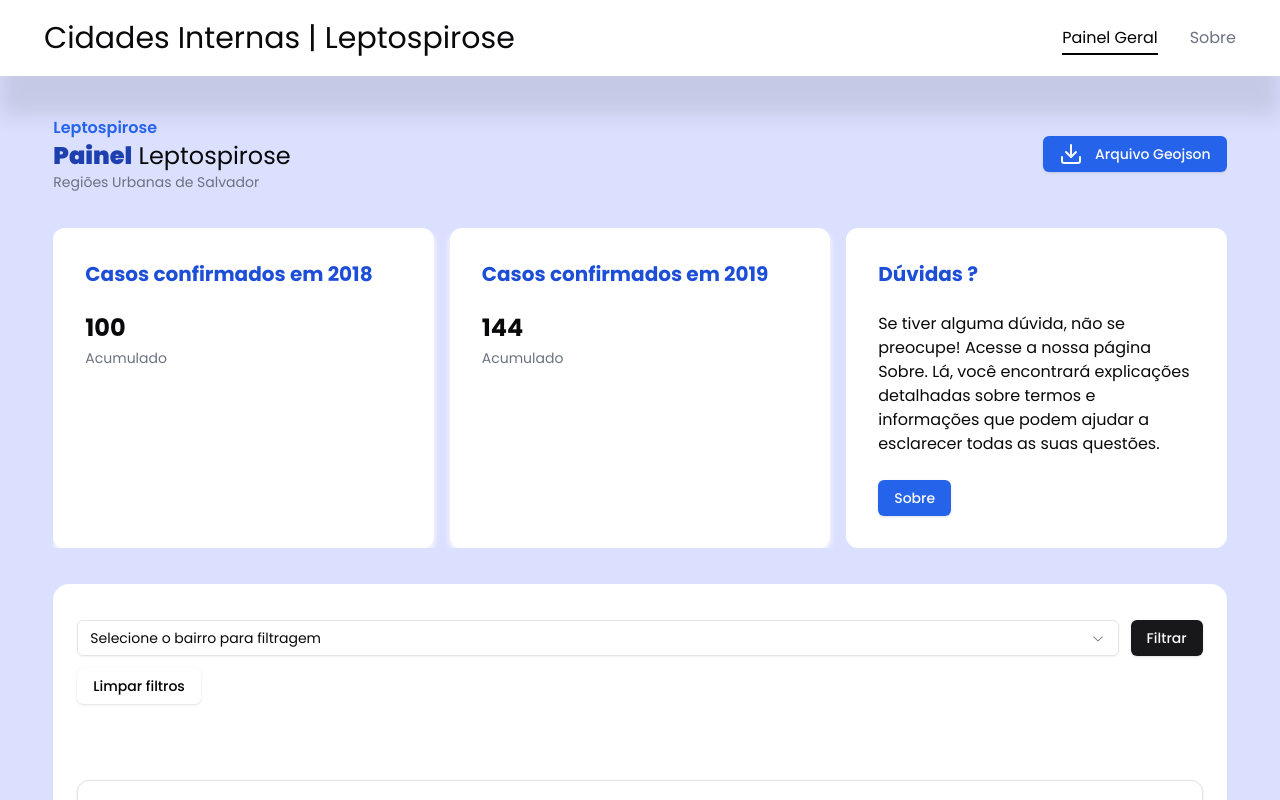
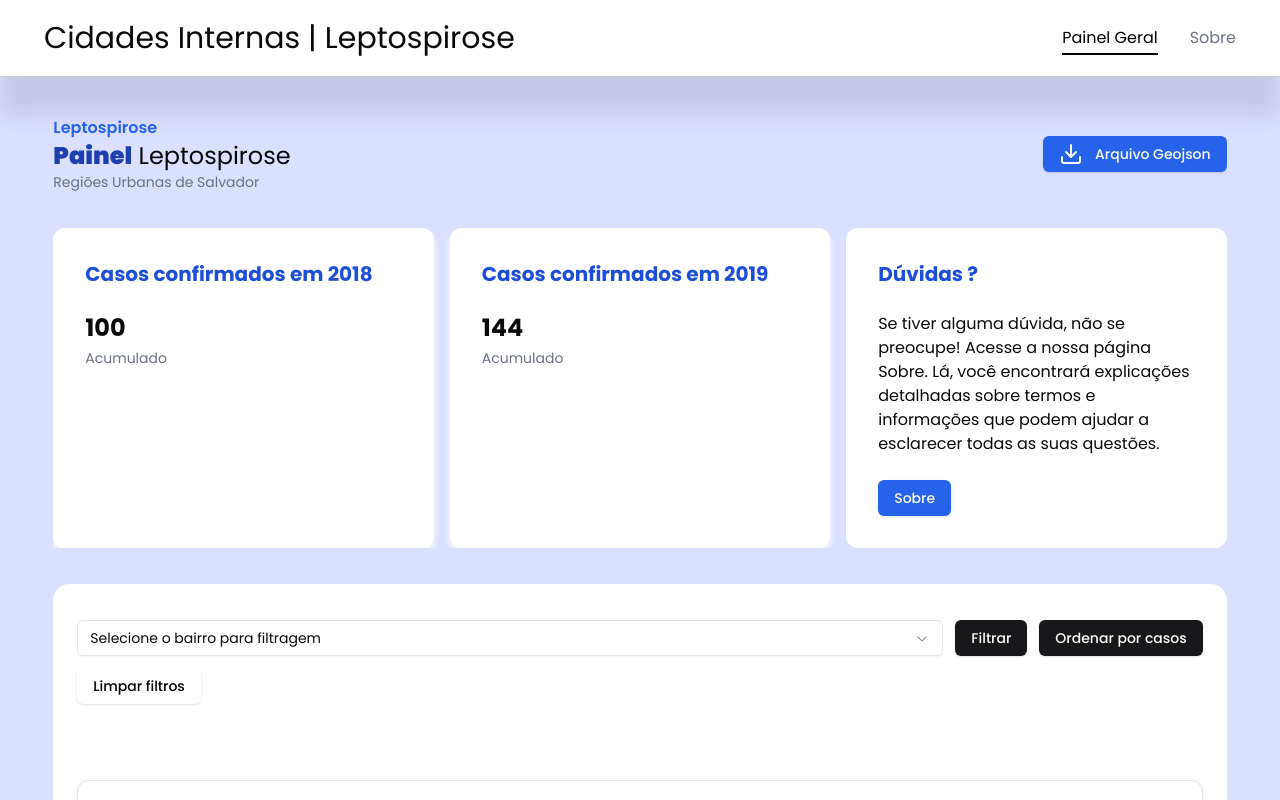
Before and after one commit to Sinvalluz/Cidades-Internas, a Next.js app: page / in a window 1280 px wide. Shown: the top 800 px of the page. Built offline with nearby package versions, Linux system fonts and the light colour scheme.

Commit message:
feat: adicionando botão de ordenação de casos

```diff
--- a/src/components/common/Graficos/GraficoBarras/index.tsx
+++ b/src/components/common/Graficos/GraficoBarras/index.tsx
@@ -72,6 +72,14 @@ export default function GraficoBarras() {
 		setBairroSelecionado('');
 	};
 
+	const ordenarPorCasos = () => {
+		const dadosOrdenados = [...dadosBarras].sort(
+			(a, b) => b.Lepto_2018 + b.Lepto_2019 - (a.Lepto_2018 + a.Lepto_2019),
+		);
+		setDadosBarras(dadosOrdenados);
+		setBairroSelecionado('');
+	};
+
 	useEffect(() => {
 		manipulaData();
 		buscaNomesBairros();
@@ -105,6 +113,9 @@ export default function GraficoBarras() {
 				</Select>
 				<Button className='sm:flex-grow-0 flex-grow' onClick={filtrarGrafico}>
 					Filtrar
+				</Button>
+				<Button className='sm:flex-grow-0 flex-grow' onClick={ordenarPorCasos}>
+					Ordenar por casos
 				</Button>
 			</div>
 			<div className='h-28 mt-3'>
```
